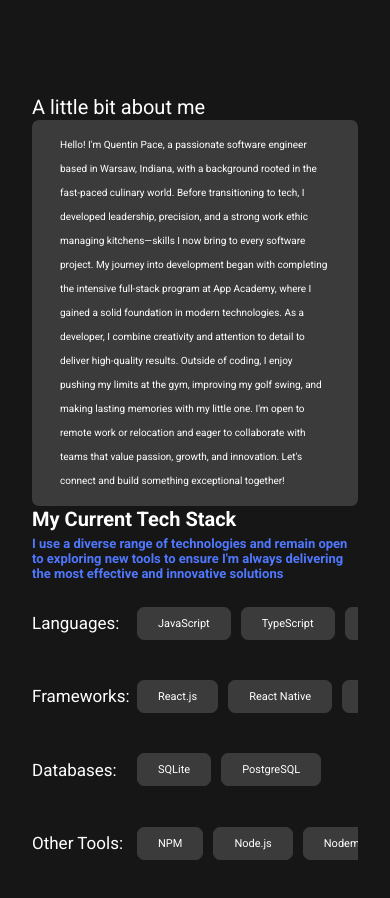
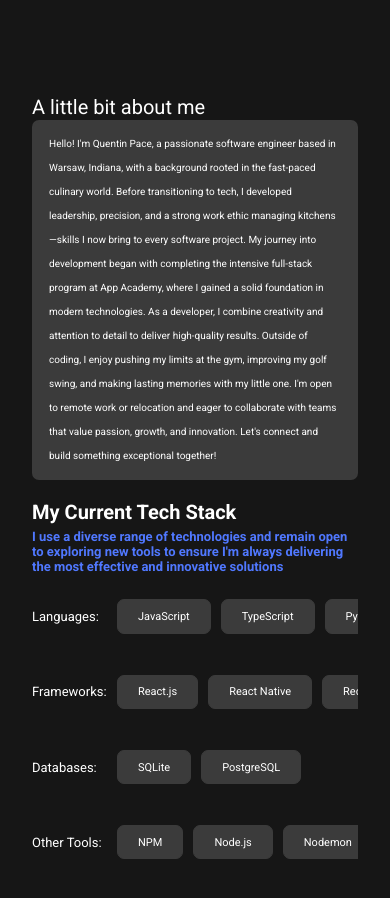
Before and after one commit to QuentinPace/MyPortfolio, a React (Vite) app: page / in a window 390 px wide. Shown: the part 1000-1898 px from the top of the page. Built offline with nearby package versions, Linux system fonts and the light colour scheme.

Commit message:
mobile csss

```diff
--- a/src/components/About/About.css
+++ b/src/components/About/About.css
@@ -15,7 +15,7 @@
 
 .about-articles div article {
     background-color: rgb(59, 59, 59);
-    border: 3px solid rgb(59, 59, 59);
+    border: 2px solid rgb(59, 59, 59);
     border-radius: 7px;
     padding: 0px 25px;
 }
@@ -281,6 +281,12 @@
         font-size: 11px;
     }
 
+    .tech-sections-container section label {
+        width: 80px;
+        min-width: 80px;
+        font-size: 13px;
+    }
+
 }
 
 @media (max-width: 510px) {
@@ -289,4 +295,7 @@
         line-height: 24px;
     }
 
+    .about-articles div article {
+        padding: 0px 15px;
+    }
 }
```
